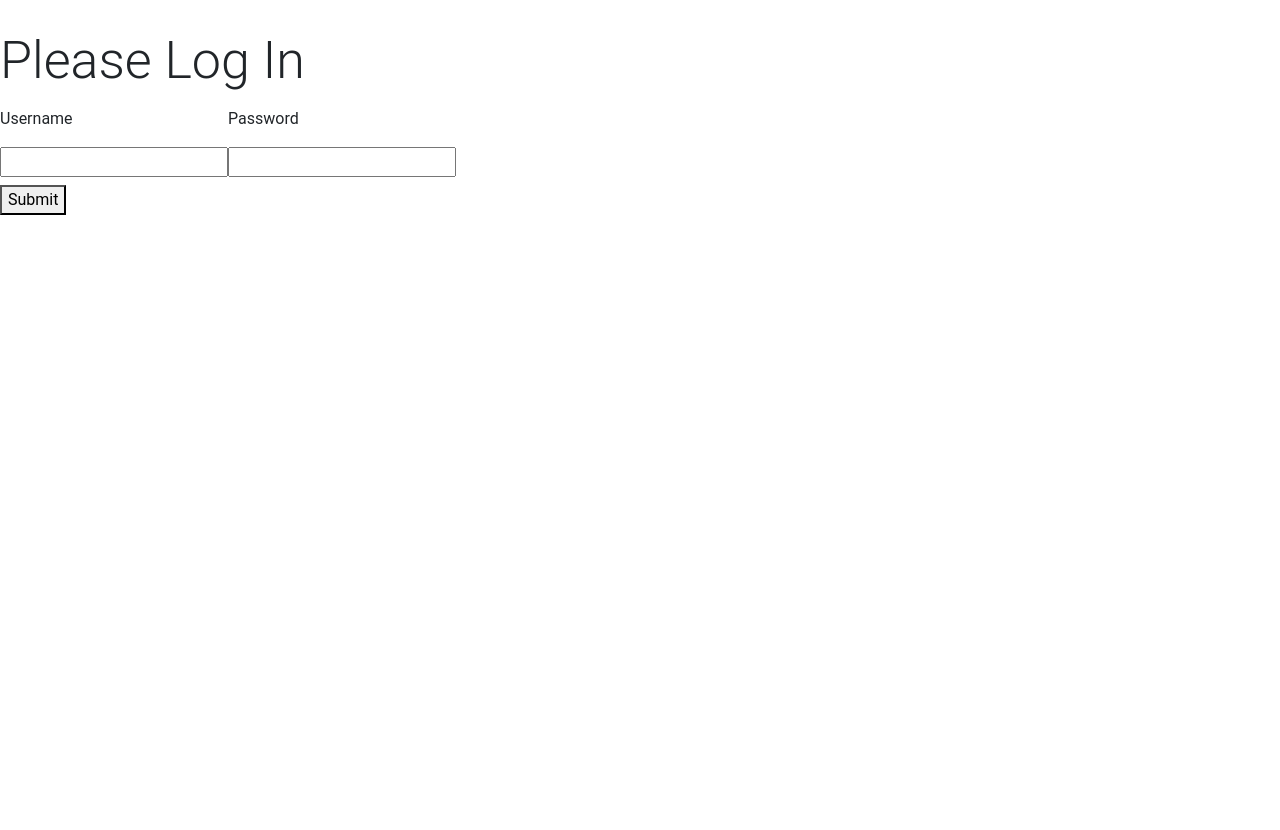
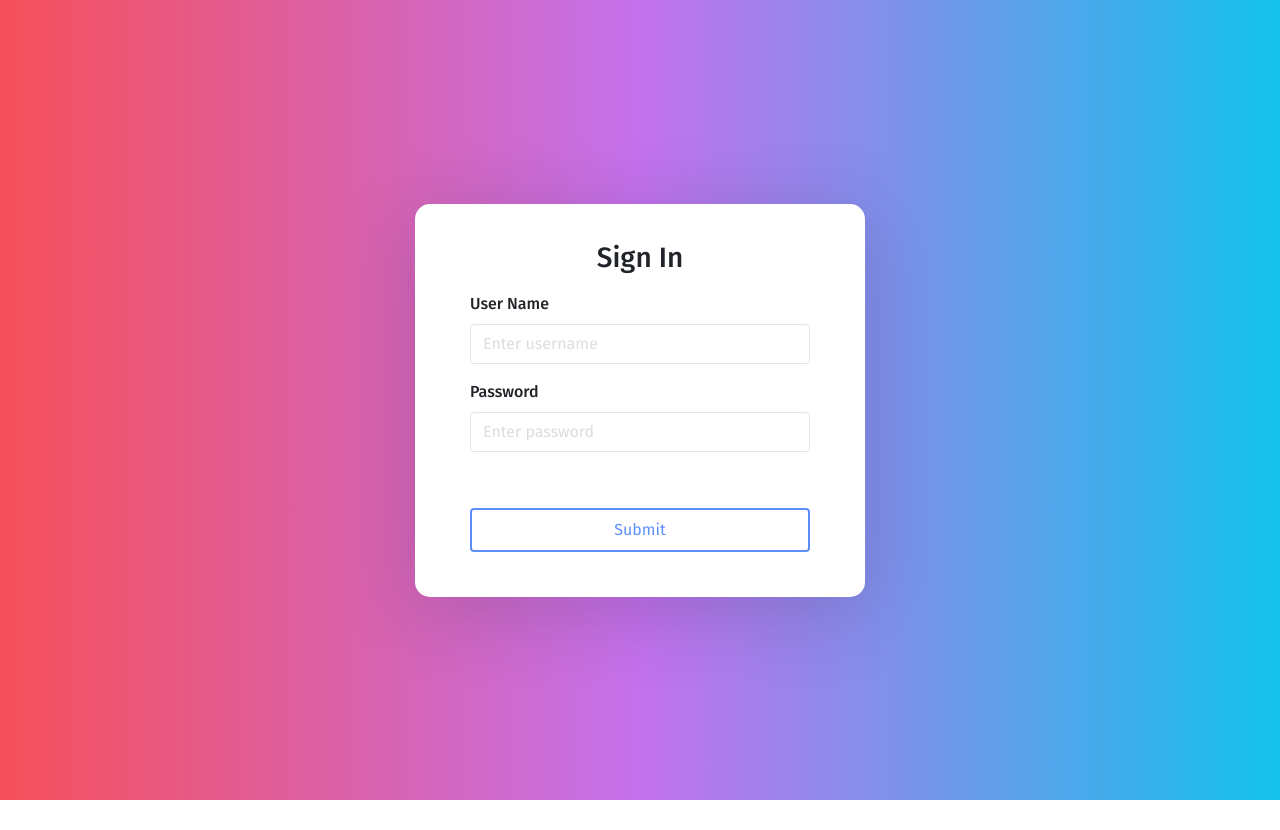
Before and after one commit to kiran9589/MTTraveller, a React (Create React App) app: page /dashboard in a window 1280 px wide. After the commit the page ends 800 px from the top, so only its background shows below. Built offline with nearby package versions, Linux system fonts and the light colour scheme.

Commit message:
Design fix

```diff
--- /dev/null
+++ b/src/assets/css/login.css
@@ -0,0 +1,75 @@
+@import url('https://fonts.googleapis.com/css?family=Fira+Sans:400,500,600,700,800');
+
+* {
+  box-sizing: border-box;
+}
+body {
+  min-height: 100vh;
+  display: flex;
+  font-weight: 400;
+  font-family: 'Fira Sans', sans-serif;
+}
+
+h1,h2,h3,h4,h5,h6,label,span {
+  font-weight: 500;
+  font-family: 'Fira Sans', sans-serif;
+}
+
+body, html, .App, #root, .auth-wrapper {
+  width: 100%;
+  height: 100%;
+}
+
+.navbar-light {
+  background-color: #ffffff;
+  box-shadow: 0px 14px 80px rgba(34, 35, 58, 0.2);
+}
+
+.auth-wrapper {
+  display: flex;
+  justify-content: center;
+  flex-direction: column;
+  text-align: left;
+  background: #12c2e9;  /* fallback for old browsers */
+  background: -webkit-linear-gradient(to right, #f64f59, #c471ed, #12c2e9);  /* Chrome 10-25, Safari 5.1-6 */
+  background: linear-gradient(to right, #f64f59, #c471ed, #12c2e9); /* W3C, IE 10+/ Edge, Firefox 16+, Chrome 26+, Opera 12+, Safari 7+ */
+}
+
+.auth-inner {
+  width: 450px;
+  margin: auto;
+  background: #ffffff;
+  box-shadow: 0px 14px 80px rgba(34, 35, 58, 0.2);
+  padding: 40px 55px 45px 55px;
+  border-radius: 15px;
+  transition: all .3s;
+}
+
+.auth-wrapper .form-control:focus {
+  border-color: #167bff;
+  box-shadow: none;
+}
+
+.auth-wrapper h3 {
+  text-align: center;
+  margin: 0;
+  line-height: 1;
+  padding-bottom: 20px;
+}
+
+.custom-control-label {
+  font-weight: 400;
+}
+
+.forgot-password,
+.forgot-password a {
+  text-align: right;
+  font-size: 13px;
+  padding-top: 10px;
+  color: #7f7d7d;
+  margin: 0;
+}
+
+.forgot-password a {
+  color: #167bff;
+}
--- a/src/views/Login.js
+++ b/src/views/Login.js
@@ -1,6 +1,7 @@
 import React, { useState } from 'react';
 import PropTypes from 'prop-types';
 import axios from "axios";
+import '../assets/css/login.css';
 
 async function loginUser(credentials) {
 
@@ -30,19 +31,18 @@ async function loginUser(credentials) {
     }
 
   });
+  return result;
+}
 
-  console.log(result);
-  return result;
-
-//  return fetch('http://localhost:8080/login', {
-//    method: 'POST',
-//    headers: {
-//      'Content-Type': 'application/json'
-//    },
-//    body: JSON.stringify(credentials)
-//  })
-//    .then(data => data.json())
-}
+const required = value => {
+  if (!value) {
+    return (
+      <div className="alert alert-danger" role="alert">
+        This field is required!
+      </div>
+    );
+  }
+};
 
 export default function Login({ setToken }) {
   const [username, setUserName] = useState();
@@ -58,22 +58,36 @@ export default function Login({ setToken }) {
   }
 
   return(
-    <div className="login-wrapper">
-      <h1>Please Log In</h1>
-      <form onSubmit={handleSubmit}>
-        <label>
-          <p>Username</p>
-          <input type="text" onChange={e => setUserName(e.target.value)} />
-        </label>
-        <label>
-          <p>Password</p>
-          <input type="password" onChange={e => setPassword(e.target.value)} />
-        </label>
-        <div>
-          <button type="submit">Submit</button>
-        </div>
-      </form>
+    <div className="auth-wrapper">
+        <form className="auth-inner" onSubmit={handleSubmit}>
+          <h3>Sign In</h3>
+
+          <div className="form-group">
+              <label>User Name</label>
+              <input type="text" className="form-control"
+              onChange={e => setUserName(e.target.value)} placeholder="Enter username"
+              validations={[required]}/>
+          </div>
+
+          <div className="form-group">
+              <label>Password</label>
+              <input type="password" className="form-control" onChange={e => setPassword(e.target.value)} placeholder="Enter password" />
+          </div>
+
+          <div className="form-group">
+              <div className="custom-control custom-checkbox">
+                  <input type="checkbox" className="custom-control-input" id="customCheck1" />
+                  {/* <label className="custom-control-label" htmlFor="customCheck1">Remember me</label> */}
+              </div>
+          </div>
+
+          <button type="submit" className="btn btn-primary btn-block">Submit</button>
+          {/* <p className="forgot-password text-right">
+              Forgot <a href="#">password?</a>
+          </p> */}
+    </form>
     </div>
+
   )
 }
 
```
Also changed, not shown: src/common/EventBus.js (added, +13 -0 lines), src/common/auth-verify.js (added, +34 -0 lines), src/services/Authentication.js (deleted, +0 -40 lines), src/services/auth-header.js (added, +10 -0 lines), src/services/auth.service.js (added, +38 -0 lines), src/services/user.service.js (added, +24 -0 lines), src/services/Post.service.js (deleted), 2 other files (tests, documents, lock files or other folders).
